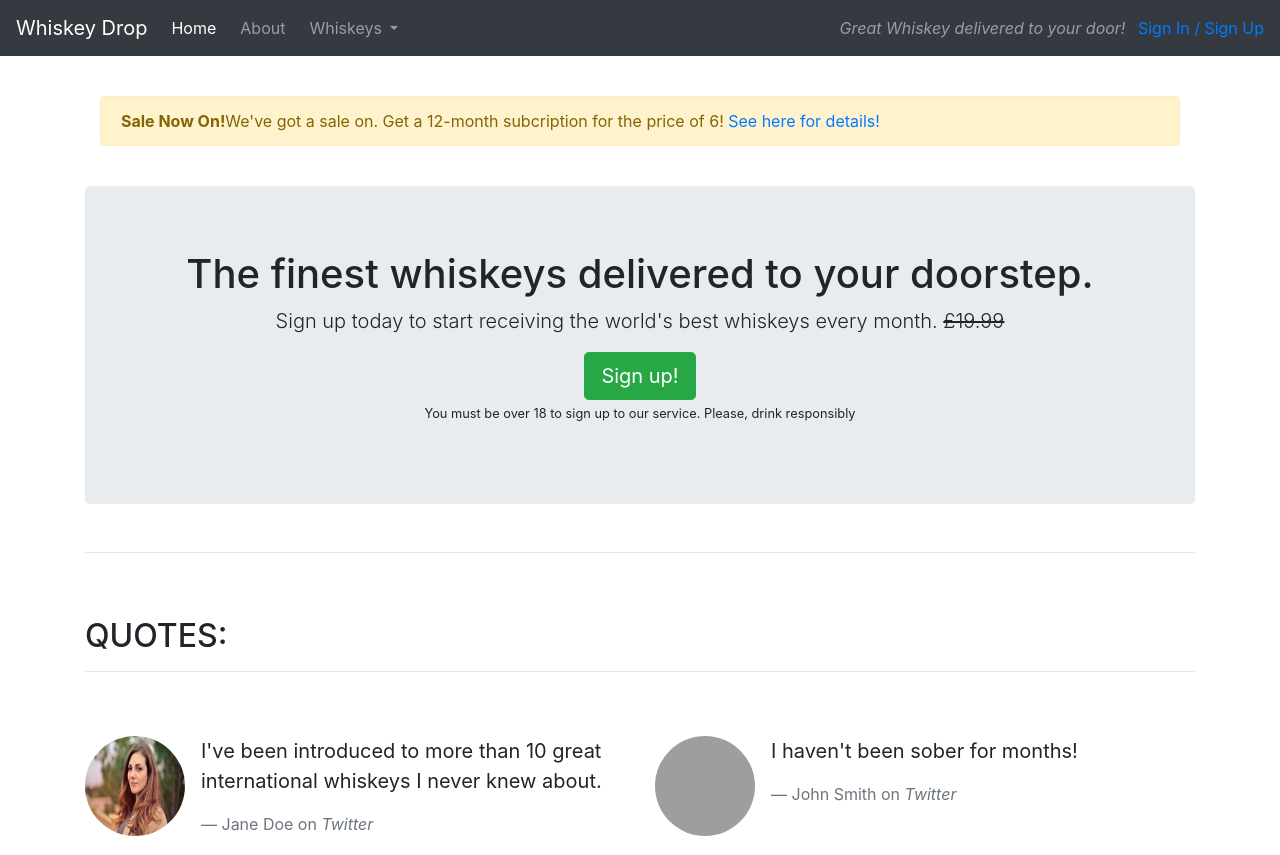
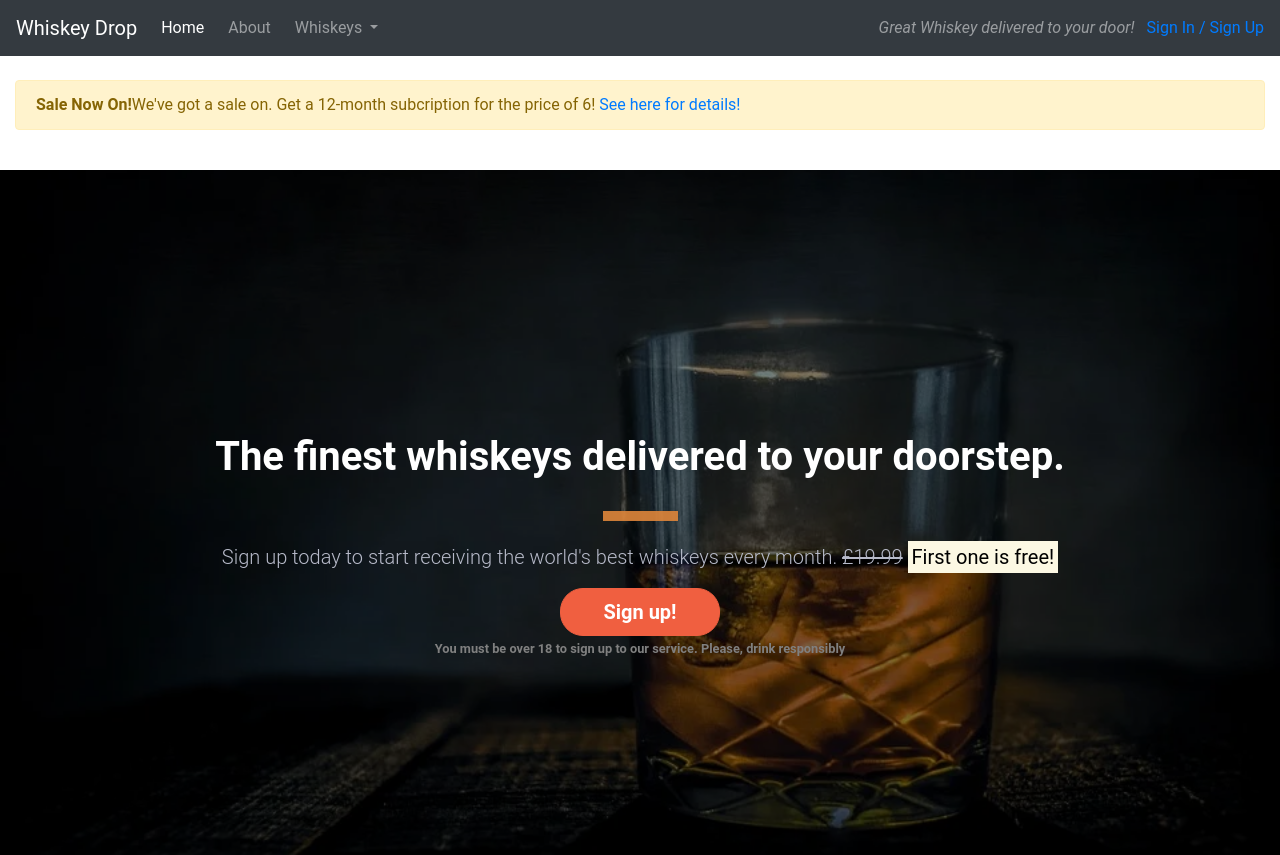
Before and after one commit to adam181189/Whiskey-Drop, a plain HTML site: page index.html in a window 1280 px wide. Shown: the top 855 px of the page. Drawn offline with nearby package versions, Linux system fonts and the light colour scheme; grey boxes are pictures that could not be loaded.

Commit message:
landing page

```diff
--- /dev/null
+++ b/css/style.css
@@ -0,0 +1,93 @@
+body{
+    font-family: "Roboto", sans-serif;
+}
+
+
+.container-callout {
+
+    height: 100vh;
+    background: url("../images/whiskey.png") no-repeat center scroll;
+
+    background-size: cover;
+
+    display: flex;
+    align-items:center;
+    justify-content: center;
+
+    position: relative;
+
+}
+
+.opaque-overlay {
+    position:absolute;
+    top: 0;
+    left: 0;
+    height: 100%;
+    width: 100%;
+    background-color: rgba(0,0,0,0.5);
+}
+
+.container-alert {
+
+}
+
+.container-quotes{
+
+}
+
+.container-features{
+
+}
+
+/*jumbotron*/
+
+.jumbotron {
+    background-color:transparent;
+}
+
+.jumbotron-header{
+    color:white;
+    font-weight: bold;
+    margin-bottom:30px;
+}
+
+.lead {
+    color: rgb(183, 186, 201);
+}
+
+.jumbotron small {
+    color: grey;
+    font-weight: bold;
+}
+
+.block-dividers {
+
+margin-top: 1rem;
+    margin-bottom: 1rem;
+    border: 0;
+    border-top: 10px solid rgba(222, 134, 58, 0.9);
+    width: 75px;
+    height: 5px;
+
+}
+
+.btn--cta {
+    font-weight: bold;
+    border-radius: 23px;
+    width: 160px;
+}
+
+.btn--red {
+    color:white;
+    background-color: #f05f40;
+    border-color: #f05f40;
+}
+
+.btn--red:hover,
+.btn--red:active,
+.btn--red:focus,
+.btn--red:Active:focus {
+        color:#f05f40;
+        background-color:white;
+        border-color:white;
+}
--- a/index.html
+++ b/index.html
@@ -4,11 +4,12 @@
       <meta charset="UTF-8">
       <meta name="viewport" content="width=device-width, initial-scale=1.0">
       <title>Whiskey Drop | Taste a new whiskey every month</title>
-      <meta name="viewport" content="width=device-width, initial-scale=1.0">
+
       <link rel="stylesheet" href="https://stackpath.bootstrapcdn.com/bootstrap/4.5.0/css/bootstrap.min.css" integrity="sha384-9aIt2nRpC12Uk9gS9baDl411NQApFmC26EwAOH8WgZl5MYYxFfc+NcPb1dKGj7Sk" crossorigin="anonymous">
       <link rel="stylesheet" href="https://use.fontawesome.com/releases/v5.6.1/css/all.css" integrity="sha384-gfdkjb5BdAXd+lj+gudLWI+BXq4IuLW5IT+brZEZsLFm++aCMlF1V92rMkPaX4PP" crossorigin="anonymous">
+      <link rel="stylesheet" type="text/css" href="css/style.css">
     </head>
-   </head>
+
    <body>
     <nav class="navbar navbar-expand-sm navbar-dark bg-dark">
         <a href="/" class="navbar-brand">Whiskey Drop</a>
@@ -50,31 +51,35 @@
 
   </div>
 </nav>
-        <article class="container mt-3">
+        <article class="container-alert">
         <div class="row d-none d-sm-inline">
             <div class="col-12">
                 <div class="alert alert-warning" role="alert"><Strong>Sale Now On!</strong>We've got a sale on. Get a 12-month subcription for the price of 6!<a href="sale" class="stretched-link"> See here for details!</a></div>
             </div>
         </div>
 
-
+        <div class="container-fluid container-callout">
             <!-- Callout -->
+            <div class="opaque-overlay">&nbsp;</div>
             <div class="row">
                 <div class="col-12">
                     <section class="callout jumbotron text-center">
-                    <h1>The finest whiskeys delivered to your doorstep.</h1>
+                        <h1 class="jumbotron-header">The finest whiskeys delivered to your doorstep.</h1>
+                        <hr class="block-dividers">
                         <p class="lead">Sign up today to start receiving the world's best whiskeys every month. <s class="d-none d-sm-inline">£19.99</s>
-                    <span class="d-inline d-sm-none"><br><span>
+                        <span class="d-inline d-sm-none"><br></span>
                         <strong><mark>First one is free!</mark></strong></p>
-                    <button class="btn btn-success btn-lg" data-toggle="modal" data-target="#signupModal">Sign up!</button>
+                        <button class="btn btn-success btn-lg btn--cta btn--red" data-toggle="modal" data-target="#signupModal">Sign up!</button>
                         <p class="muted"><small>You must be over 18 to sign up to our service. Please, drink responsibly</small></p>
                     </section>
+            </div>
         </div>
       </div>
       <!-- /.Callout -->
       <hr>
 
       <!-- Quotes -->
+        <div class="container-quotes">
         <section class="quotes">
             <div class="row">
                 <div class="col-12 my-5">
@@ -111,10 +116,12 @@
                 </div>
             </div>
         </section>
+        </div>
       <!-- ./Quotes -->
       <hr>
 
       <!-- Features -->
+      <div class="container-features">
       <section class="features">
          <div class="row">
             <div class="col-12">
@@ -145,10 +152,12 @@
             </div>
          </div>
       </section>
+      </div>
       <!-- /.Features -->
       <hr>
 
       <!-- Monthly Favourites -->
+      <div class="container-favourites">
       <h1 class="text-uppercase">Monthly Favourites</h1>
         <table class="table">
             <thead class="thead-dark">
@@ -186,8 +195,10 @@
                 </tr>
             </tbody>
         </table>
+    </div>
       <!-- /. Monthly Favourites -->
     </article>
+
         <div class="modal fade" id="signupModal" tabindex="-1" role="dialog" aria-labelledby="signupModalLabel" aria-hidden="true">
             <div class="modal-dialog">
                     <div class="modal-content">
```
Also changed, not shown: images/whiskey.png (added). Lines whose indentation alone changed are shown as unchanged.
